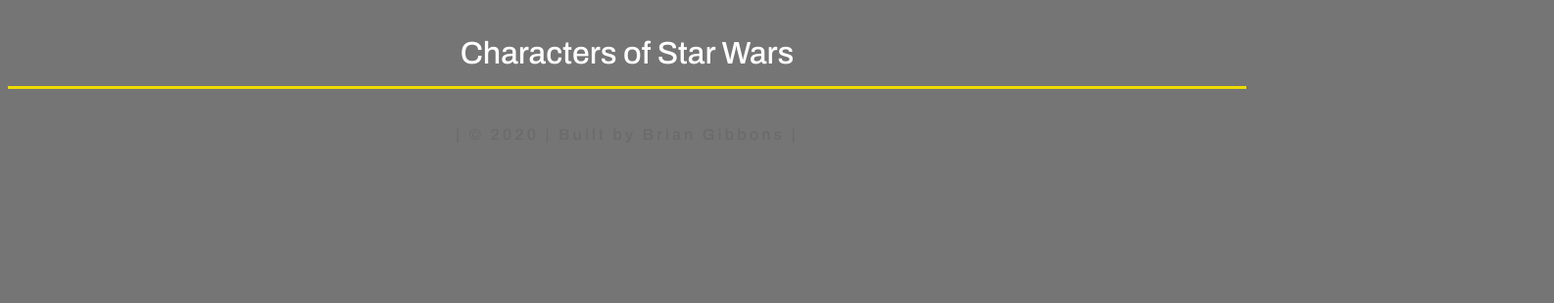
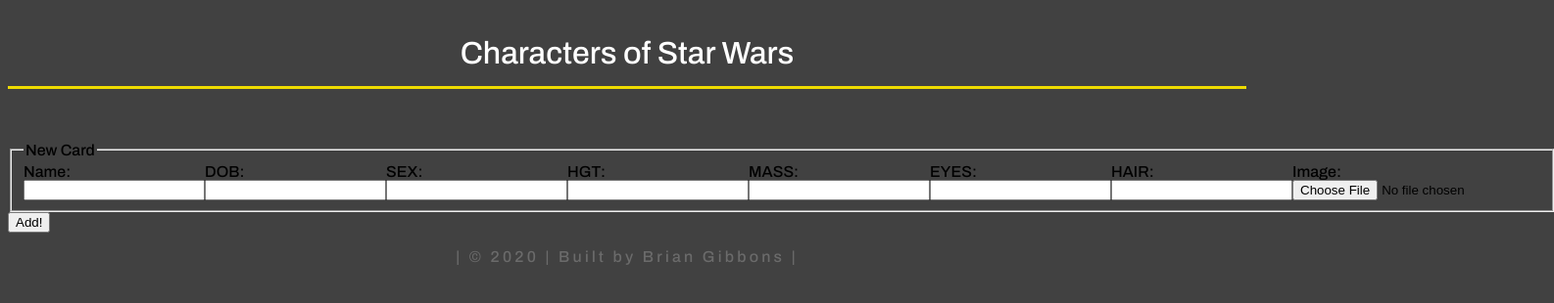
Before and after one commit to gibbi03/StarWarsCards, a plain HTML site: page cards.html in a window 1280 px wide. Shown: the whole page at 98% size, 1586 px wide, since content can reach past the window. Drawn offline with Linux system fonts and the light colour scheme; no server answers.

Commit message:
added form

```diff
--- a/cards.html
+++ b/cards.html
@@ -17,6 +17,7 @@
 </header>
 
 <body>
+<section id="gridcontainer">
     <div id="container">
 
 
@@ -60,6 +61,48 @@
 
     </div>
 
+</section>
+    <form class="newcardform" id="newcardform">
+        <fieldset>
+            <legend>New Card</legend>
+                <div class="form line">
+                    <label for="name">Name: </label>
+                    <input type="text" name="name" id="name" required>
+                </div>
+                <div class="form line">
+                    <label for="DOB">DOB: </label>
+                    <input type="text" name="DOB" id="DOB" required>
+                </div>
+                <div class="form line">
+                    <label for="SEX">SEX: </label>
+                    <input type="text" name="SEX" id="SEX" required>
+                </div>
+                <div class="form line">
+                    <label for="HGT">HGT: </label>
+                    <input type="text" name="HGT" id="HGT" required>
+                </div>
+                <div class="form line">
+                    <label for="MASS">MASS: </label>
+                    <input type="text" name="MASS" id="MASS" required>
+                </div>
+                <div class="form line">
+                    <label for="EYES">EYES: </label>
+                    <input type="text" name="EYES" id="EYES" required>
+                </div>
+                <div class="form line">
+                    <label for="HAIR">HAIR: </label>
+                    <input type="text" name="HAIR" id="HAIR" required>
+                </div>
+                <div class="form line">
+                    <label for="image">Image: </label>
+                    <input type="file" name="image" id="image" required>
+                </div>
+        </fieldset>
+        <div class="formline">
+            <input type="submit" value="Add!">
+        </div>
+
+    </form>
 
 </body>
 
--- a/sw.css
+++ b/sw.css
@@ -18,9 +18,11 @@
 
 
 /*--------HEADER------------*/
+
 header {
     text-align: center;
 }
+
 
 header h1 {
     color: white;
@@ -32,17 +34,19 @@
 /*---------BODY-------------*/
 
     body {
-        background-color: #757575;
+        background-color: #414141;
     }
 
 
 
 
 /*-----------CARDS-----------*/
+
 #container {
     display: flex;
     flex-flow: wrap row;
-    padding: 1rem auto;
+    padding: 1rem 5rem;
+    justify-content: center;
 }
 
 /*--------Card--------------*/
@@ -133,21 +137,33 @@
     }
 
     #backblock {
+        font-size: .9rem;
         padding: 0 1rem;
         display: flex;
-        justify-content: space-around;
+        justify-content: space-between;
     }
 
     #back-left p {
         color: rgb(155, 155, 155);
-        margin: .6rem 0 1rem;
+        margin: .8rem 0 1rem;
     }
 
     #back-right p {
-        margin: .6rem 0 1rem;
+        text-align: right;
+        margin: .8rem 0 1rem;
         color: #e4e4e4;
         text-transform: uppercase;
     }
+
+/* New Card*/
+
+legend {
+}
+
+fieldset {
+    display: flex;
+}
+
 
 
 /*----------FOOTER----------*/
```
